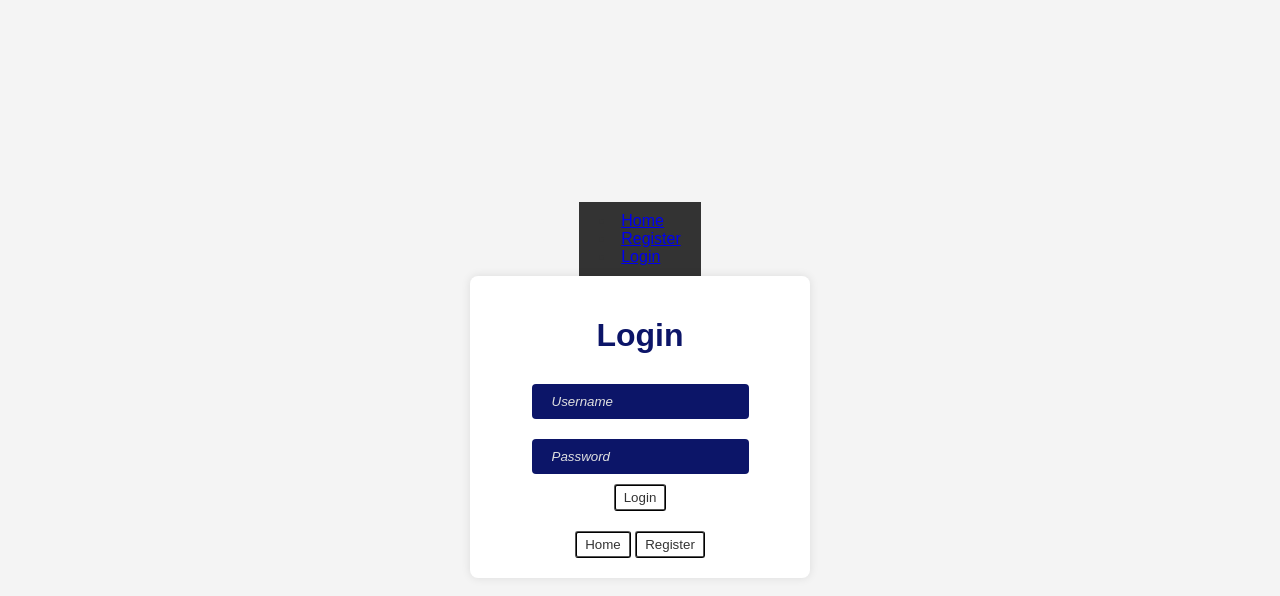
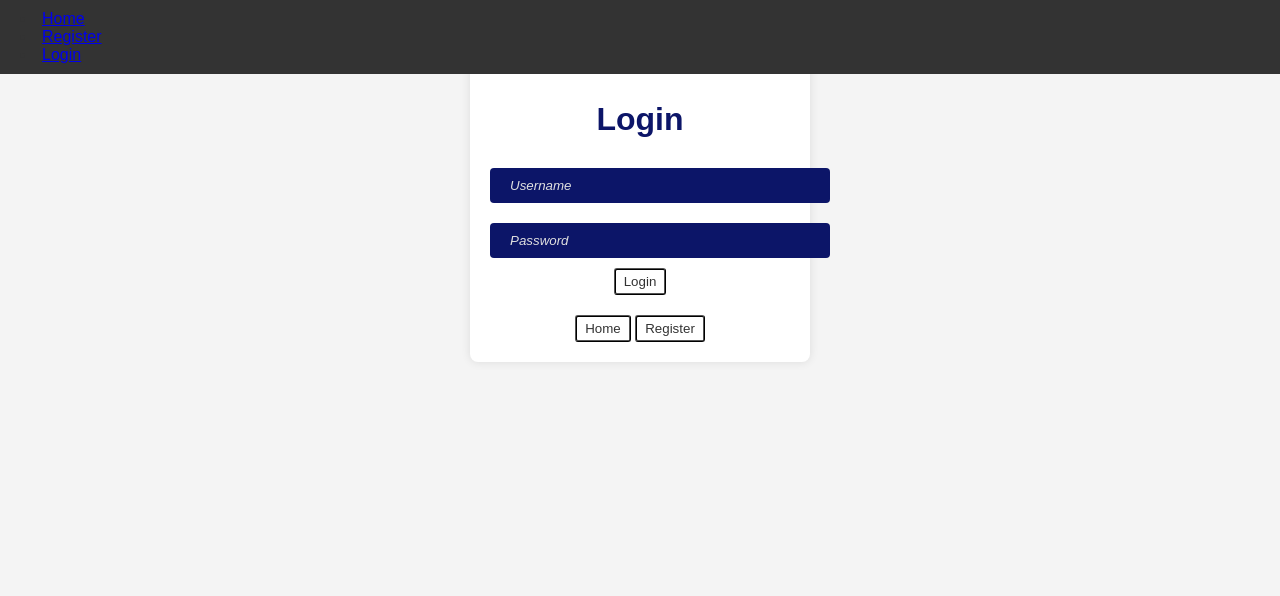
Before and after one commit to hacktheworld-source/web-application, a website: page public/login.html in a window 1280 px wide. Drawn offline with Linux system fonts and the light colour scheme.

Commit message:
updated styles.css to fix nav bar

```diff
--- a/public/styles.css
+++ b/public/styles.css
@@ -5,16 +5,17 @@ body {
     color: #333;
     margin: 0;
     padding: 0;
-    display: flex;
-    flex-direction: column;
-    justify-content: center;
-    align-items: center;
-    height: 100vh;
 }
 
+/* Navigation Bar Styling */
 nav {
     background-color: #333;
     padding: 10px 20px;
+    width: 100%;
+    position: fixed;
+    top: 0;
+    left: 0;
+    z-index: 1000; /* Ensures the nav is on top of other content */
 }
 
 nav ul {
@@ -41,9 +42,10 @@ nav ul li a:hover {
     border-radius: 4px;
 }
 
+/* Ensure content starts below the nav bar */
 .container {
     background: #fff;
-    margin: 0;
+    margin: 60px auto; /* Add top margin to clear the fixed nav */
     padding: 20px;
     border-radius: 8px;
     box-shadow: 0 0 10px rgba(0, 0, 0, 0.1);
@@ -60,32 +62,18 @@ form {
     margin-bottom: 20px;
 }
 
-input[type="text"] {
+/* Other input and form styling */
+input[type="text"], input[type="password"] {
     padding: 10px 20px;
-    margin: 10px 20px;
+    margin: 10px 0;
     border: none;
     background-color: #0c1568;
     color: white;
     border-radius: 4px;
-    cursor: pointer;
+    width: 100%;
 }
 
-input[type="text"]::placeholder {
-    color: rgb(224, 224, 224);
-    font-style: italic;
-}
-
-input[type="password"] {
-    padding: 10px 20px;
-    margin: 10px 20px;
-    border: none;
-    background-color: #0c1568;
-    color: white;
-    border-radius: 4px;
-    cursor: pointer;
-}
-
-input[type="password"]::placeholder {
+input[type="text"]::placeholder, input[type="password"]::placeholder {
     color: rgb(224, 224, 224);
     font-style: italic;
 }
@@ -93,10 +81,12 @@ input[type="password"]::placeholder {
 .password-container {
     position: relative;
     display: inline-block;
+    width: 100%;
 }
 
 .password-container input {
     box-sizing: border-box;
+    width: 100%;
 }
 
 .toggle-password {
```
